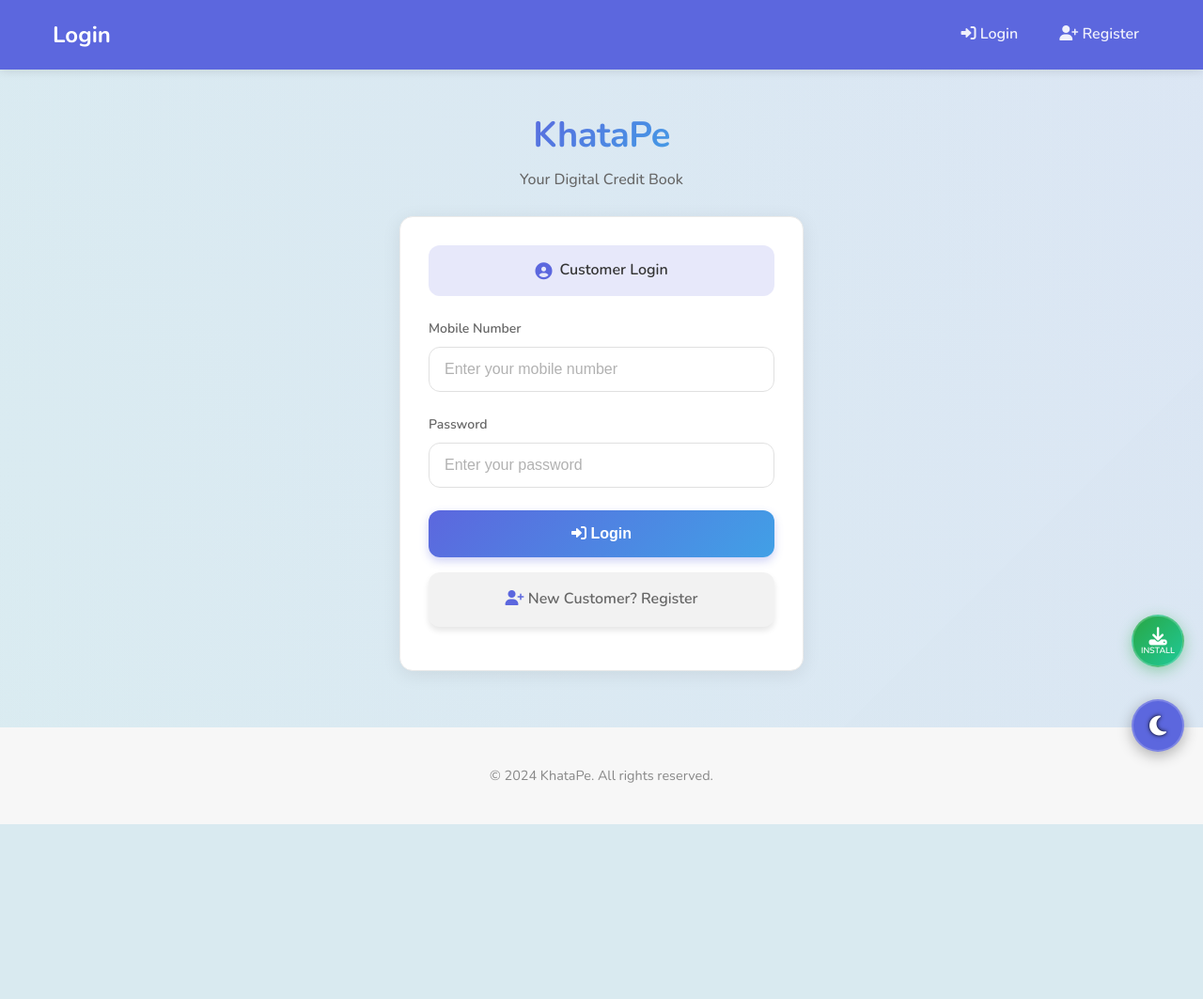
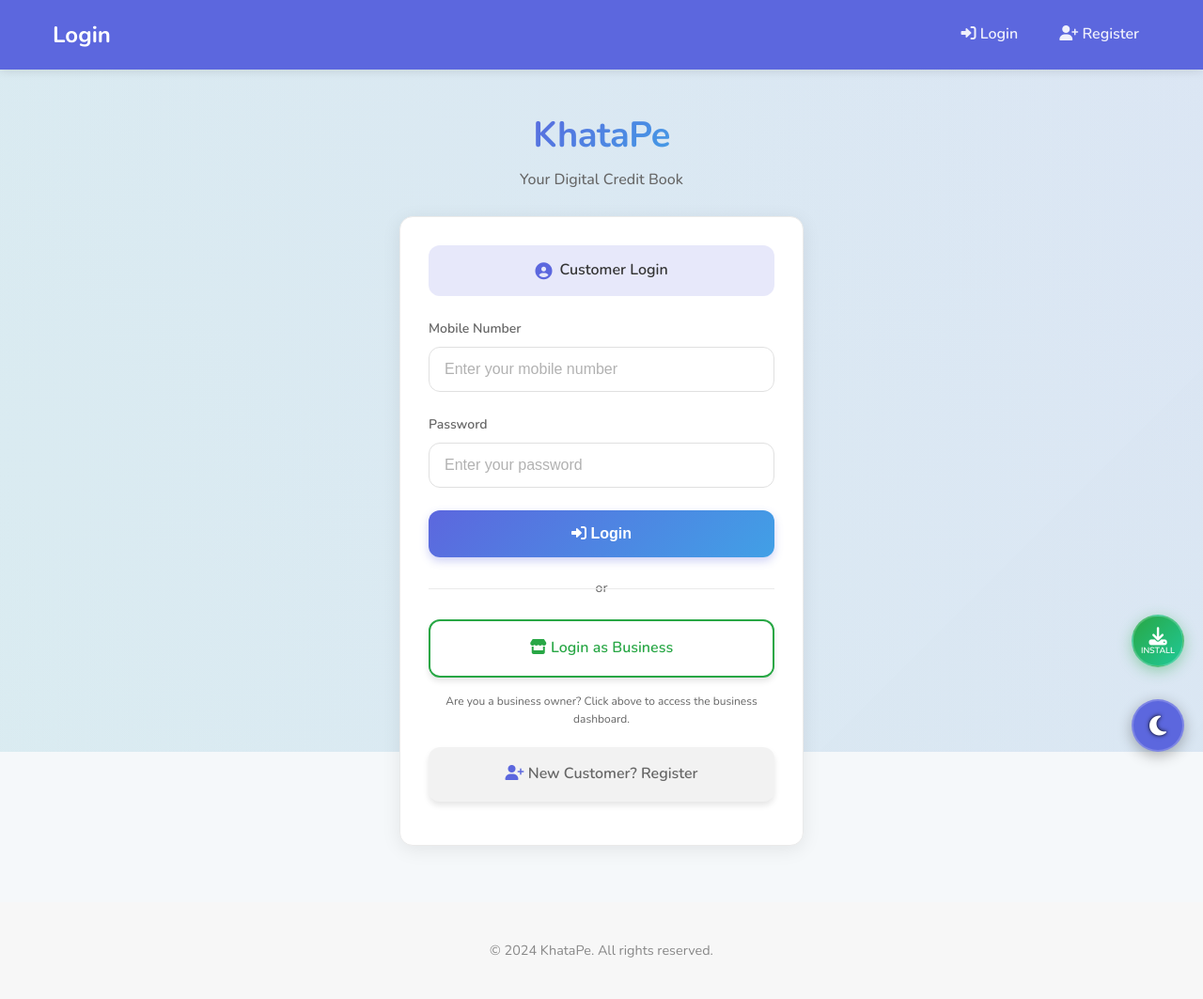
Before and after one commit to MadhavDGS/KathaPe-Customer, a Flask app: page /login in a window 1280 px wide. Shown: the whole page at 94% size. Before the commit the page ends 877 px from the top, so only its background shows below. Run offline with Flask 2, Linux system fonts and the light colour scheme; some libraries are stand-ins or nearby versions.

Commit message:
Add business login button to customer login page with redirect to business app

```diff
--- a/templates/login.html
+++ b/templates/login.html
@@ -161,6 +161,56 @@
     color: var(--primary-color);
 }
 
+.business-login-section {
+    margin: 20px 0;
+}
+
+.divider {
+    text-align: center;
+    margin: 20px 0;
+    position: relative;
+}
+
+.divider:before {
+    content: '';
+    position: absolute;
+    top: 50%;
+    left: 0;
+    right: 0;
+    height: 1px;
+    background: var(--border-color);
+}
+
+.divider span {
+    background: var(--card-bg);
+    padding: 0 15px;
+    color: var(--text-muted);
+    font-size: 14px;
+}
+
+.business-btn {
+    background: transparent;
+    border: 2px solid #28a745 !important;
+    color: #28a745 !important;
+    font-weight: 600;
+    transition: all 0.3s ease;
+}
+
+.business-btn:hover {
+    background: #28a745 !important;
+    color: white !important;
+    transform: translateY(-2px);
+    box-shadow: 0 4px 12px rgba(40, 167, 69, 0.3);
+}
+
+.business-help-text {
+    text-align: center;
+    font-size: 12px;
+    color: var(--text-muted);
+    margin-top: 10px;
+    margin-bottom: 0;
+}
+
 @media (max-width: 768px) {
     .tab-content {
         padding: 24px;
@@ -206,6 +256,19 @@
                     <i class="fas fa-sign-in-alt"></i> Login
                 </button>
 
+                <!-- Business Login Option -->
+                <div class="business-login-section">
+                    <div class="divider">
+                        <span>or</span>
+                    </div>
+                    <a href="https://kathape-business.onrender.com/login" class="btn business-btn">
+                        <i class="fas fa-store"></i> Login as Business
+                    </a>
+                    <p class="business-help-text">
+                        Are you a business owner? Click above to access the business dashboard.
+                    </p>
+                </div>
+
                 <a href="{{ url_for('register') }}" class="btn secondary-btn">
                     <i class="fas fa-user-plus"></i> New Customer? Register
                 </a>
```
Also changed, not shown: templates/register.html (+63 -0 lines), templates/customer/transaction_history.html (added).
